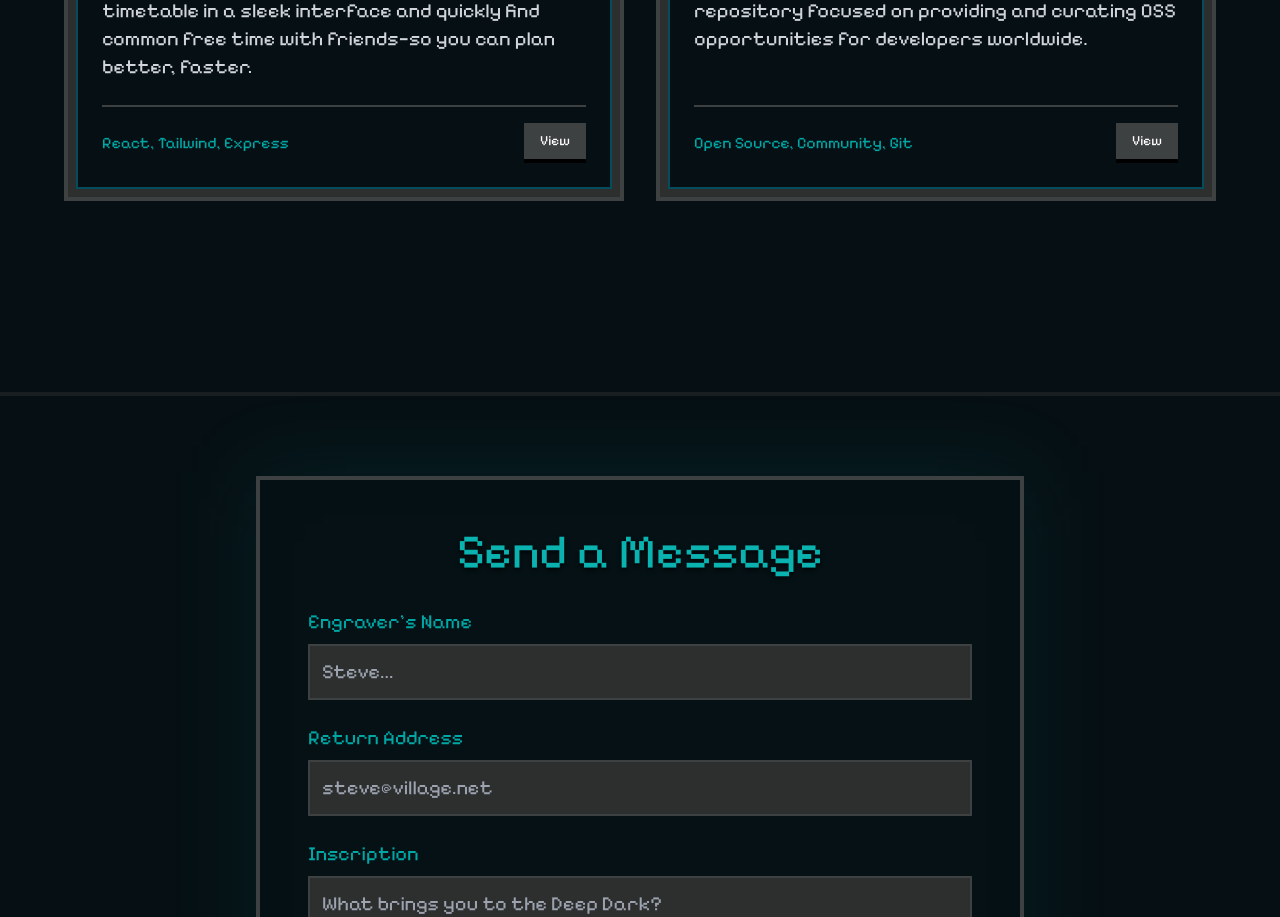
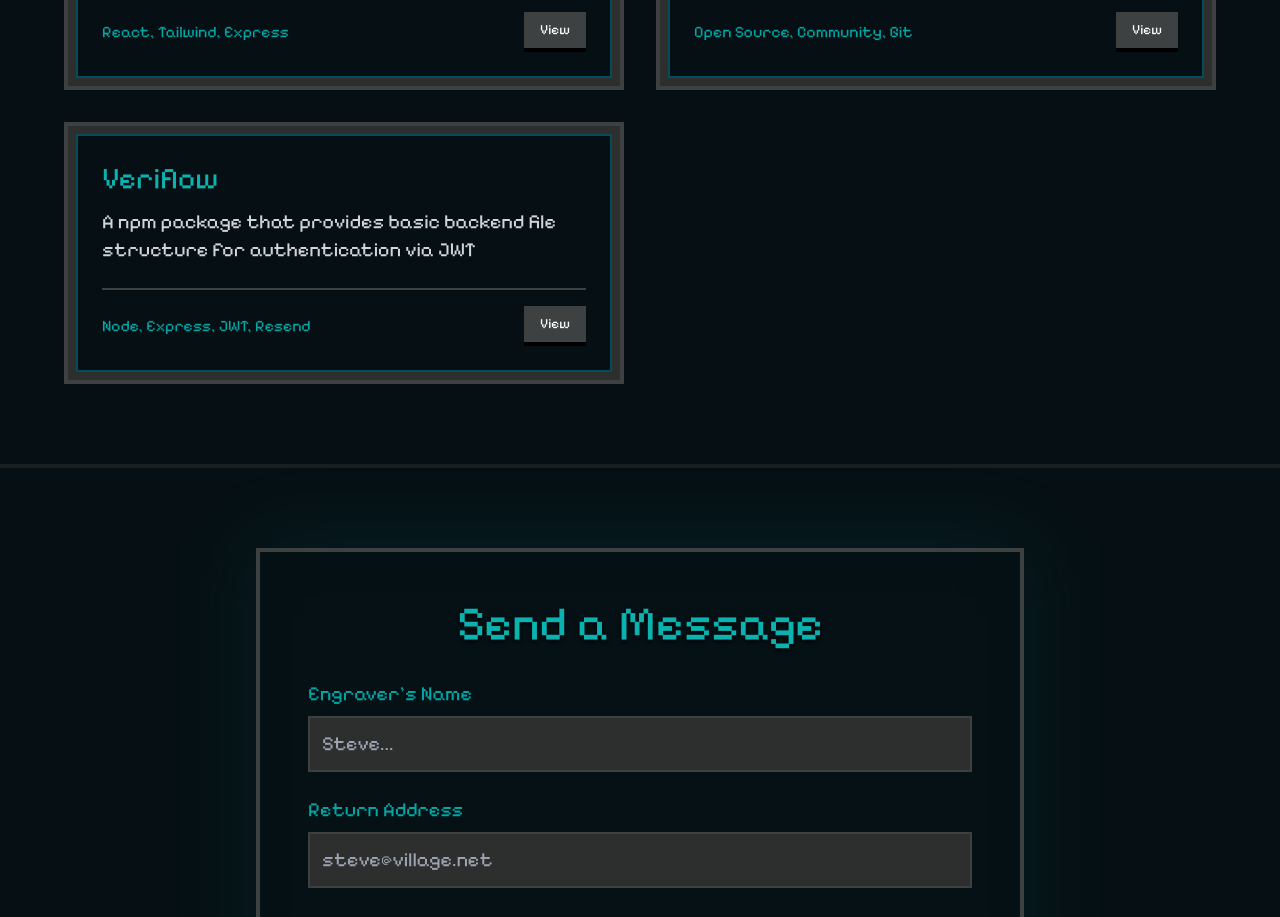
Before and after one commit to ayushs206/portfolio, a React (Vite) app: page / in a window 1280 px wide. Shown: the part 3160-4077 px from the top of the page. Built offline with nearby package versions, Linux system fonts and the light colour scheme.

Commit message:
feat: Add Veriflow project to the portfolio projects list

```diff
--- a/src/components/sections/Projects.jsx
+++ b/src/components/sections/Projects.jsx
@@ -4,6 +4,7 @@ export default function Projects() {
   const projects = [
     { title: 'College Timetable', desc: 'No more cluttered Excel sheets. Access your timetable in a sleek interface and quickly find common free time with friends—so you can plan better, faster.', tech: 'React, Tailwind, Express', link: "https://owasp-projects-site-timetable.vercel.app" },
     { title: 'OSS Contributor (OWASP)', desc: 'Active contributor to an open-source GitHub repository focused on providing and curating OSS opportunities for developers worldwide.', tech: 'Open Source, Community, Git', link: "https://github.com/OWASP-STUDENT-CHAPTER/oss-programs" },
+    { title: 'Veriflow', desc: 'A npm package that provides basic backend file structure for authentication via JWT', tech: 'Node, Express, JWT, Resend', link: "https://www.npmjs.com/package/create-veriflow-auth" },
   ];
 
   return (
```
